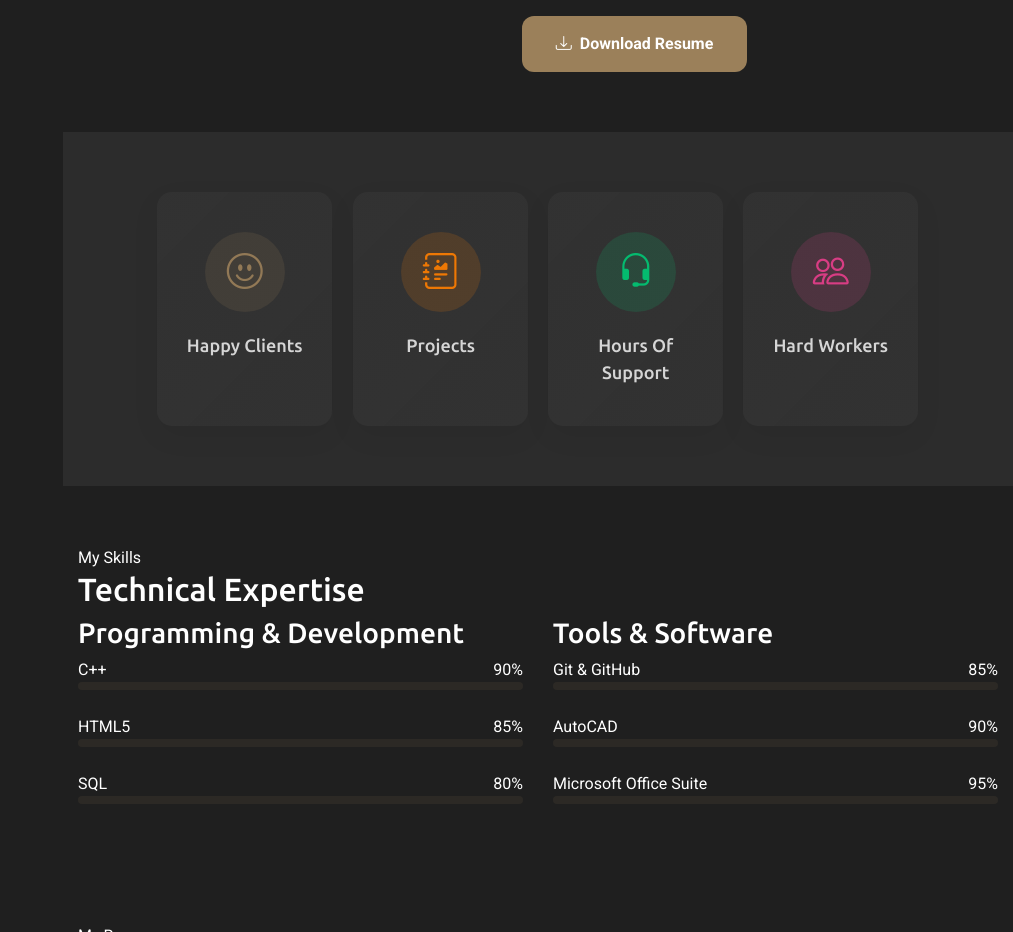
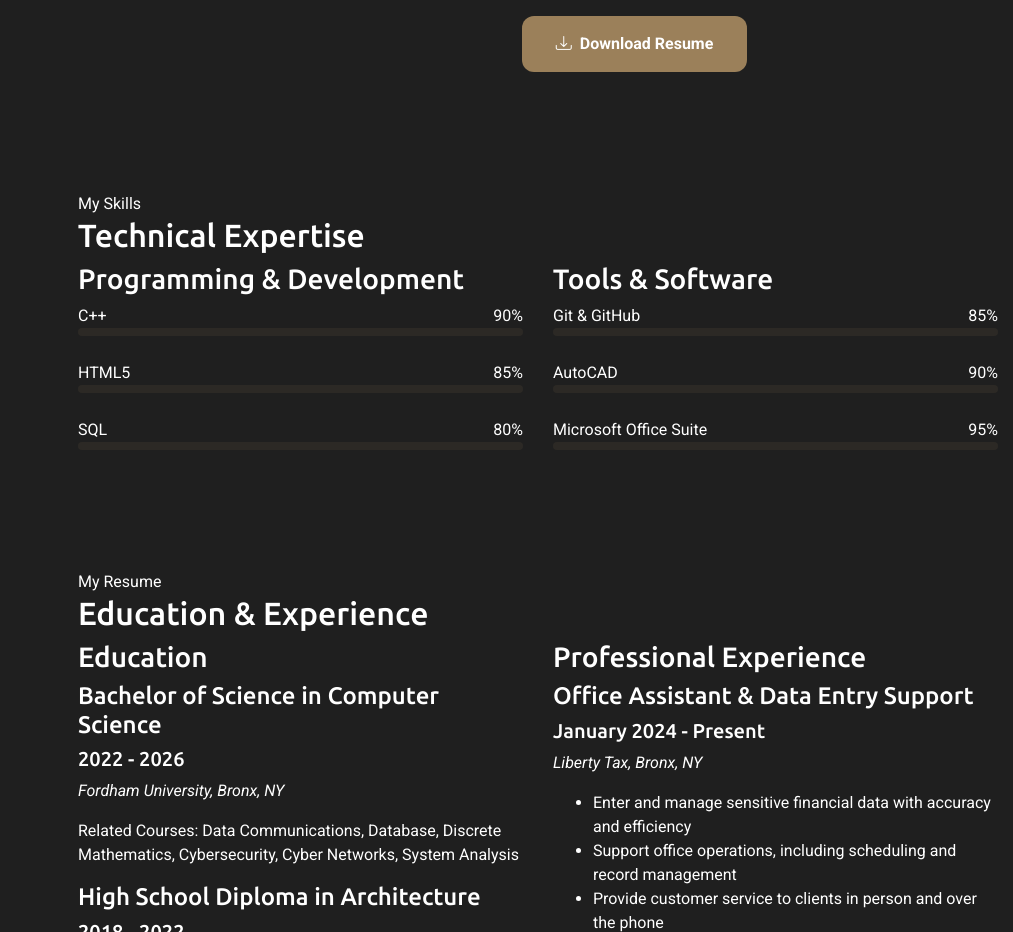
Before and after one commit to fkhan67/fardin-portfolio, a plain HTML site: page index.html in a window 1280 px wide. Shown: the part 1760-2692 px from the top of the page, without its empty margins (267-1280 px from the left). Drawn offline with nearby package versions, Linux system fonts and the light colour scheme; a script that the page names is missing.

Commit message:
Remove stats section (Happy Clients, Projects, Hours Of Support, Hard Workers) from homepage and styles

```diff
--- a/assets/css/main.css
+++ b/assets/css/main.css
@@ -1164,113 +1164,6 @@ section,
 }
 
 /*--------------------------------------------------------------
-# Stats Section
---------------------------------------------------------------*/
-.stats .stats-wrapper {
-  display: grid;
-  grid-template-columns: repeat(4, 1fr);
-  gap: 20px;
-}
-
-@media (max-width: 992px) {
-  .stats .stats-wrapper {
-    grid-template-columns: repeat(2, 1fr);
-  }
-}
-
-@media (max-width: 576px) {
-  .stats .stats-wrapper {
-    grid-template-columns: 1fr;
-  }
-}
-
-.stats .stats-item {
-  background: linear-gradient(135deg, color-mix(in srgb, var(--surface-color), transparent 5%), var(--surface-color));
-  border-radius: 15px;
-  padding: 40px 20px;
-  text-align: center;
-  position: relative;
-  transition: transform 0.3s ease, box-shadow 0.3s ease;
-  box-shadow: 0 10px 30px rgba(0, 0, 0, 0.05);
-  overflow: hidden;
-}
-
-.stats .stats-item:hover {
-  transform: translateY(-10px);
-  box-shadow: 0 15px 35px rgba(0, 0, 0, 0.1);
-}
-
-.stats .stats-item:hover .icon-wrapper {
-  transform: scale(1.1);
-}
-
-.stats .stats-item:nth-child(1) .icon-wrapper {
-  background-color: color-mix(in srgb, var(--accent-color), transparent 85%);
-}
-
-.stats .stats-item:nth-child(1) .icon-wrapper i {
-  color: color-mix(in srgb, var(--accent-color), transparent 10%);
-}
-
-.stats .stats-item:nth-child(2) .icon-wrapper {
-  background-color: color-mix(in srgb, #ff7e00, transparent 85%);
-}
-
-.stats .stats-item:nth-child(2) .icon-wrapper i {
-  color: color-mix(in srgb, #ff7e00, transparent 10%);
-}
-
-.stats .stats-item:nth-child(3) .icon-wrapper {
-  background-color: color-mix(in srgb, #00c875, transparent 85%);
-}
-
-.stats .stats-item:nth-child(3) .icon-wrapper i {
-  color: color-mix(in srgb, #00c875, transparent 10%);
-}
-
-.stats .stats-item:nth-child(4) .icon-wrapper {
-  background-color: color-mix(in srgb, #e83e8c, transparent 85%);
-}
-
-.stats .stats-item:nth-child(4) .icon-wrapper i {
-  color: color-mix(in srgb, #e83e8c, transparent 10%);
-}
-
-.stats .stats-item .icon-wrapper {
-  width: 80px;
-  height: 80px;
-  border-radius: 50%;
-  display: flex;
-  align-items: center;
-  justify-content: center;
-  margin: 0 auto 20px;
-  transition: transform 0.3s ease;
-}
-
-.stats .stats-item .icon-wrapper i {
-  font-size: 36px;
-}
-
-.stats .stats-item span {
-  display: block;
-  font-size: 48px;
-  font-weight: 700;
-  color: var(--heading-color);
-  margin-bottom: 10px;
-  line-height: 1;
-  font-family: var(--heading-font);
-}
-
-.stats .stats-item p {
-  color: var(--default-color);
-  font-size: 18px;
-  margin: 0;
-  font-weight: 500;
-  font-family: var(--heading-font);
-  opacity: 0.8;
-}
-
-/*--------------------------------------------------------------
 # Skills Section
 --------------------------------------------------------------*/
 .skills .skills-category {
--- a/index.html
+++ b/index.html
@@ -241,53 +241,6 @@
 
     </section><!-- /About Section -->
 
-    <!-- Stats Section -->
-    <section id="stats" class="stats section light-background">
-
-      <div class="container" data-aos="fade-up" data-aos-delay="100">
-
-        <div class="row justify-content-center">
-          <div class="col-lg-10">
-            <div class="stats-wrapper">
-              <div class="stats-item" data-aos="zoom-in" data-aos-delay="150">
-                <div class="icon-wrapper">
-                  <i class="bi bi-emoji-smile"></i>
-                </div>
-                <span data-purecounter-start="0" data-purecounter-end="232" data-purecounter-duration="1" class="purecounter"></span>
-                <p>Happy Clients</p>
-              </div><!-- End Stats Item -->
-
-              <div class="stats-item" data-aos="zoom-in" data-aos-delay="200">
-                <div class="icon-wrapper">
-                  <i class="bi bi-journal-richtext"></i>
-                </div>
-                <span data-purecounter-start="0" data-purecounter-end="521" data-purecounter-duration="1" class="purecounter"></span>
-                <p>Projects</p>
-              </div><!-- End Stats Item -->
-
-              <div class="stats-item" data-aos="zoom-in" data-aos-delay="250">
-                <div class="icon-wrapper">
-                  <i class="bi bi-headset"></i>
-                </div>
-                <span data-purecounter-start="0" data-purecounter-end="1463" data-purecounter-duration="1" class="purecounter"></span>
-                <p>Hours Of Support</p>
-              </div><!-- End Stats Item -->
-
-              <div class="stats-item" data-aos="zoom-in" data-aos-delay="300">
-                <div class="icon-wrapper">
-                  <i class="bi bi-people"></i>
-                </div>
-                <span data-purecounter-start="0" data-purecounter-end="15" data-purecounter-duration="1" class="purecounter"></span>
-                <p>Hard Workers</p>
-              </div><!-- End Stats Item -->
-            </div>
-          </div>
-        </div>
-
-      </div>
-
-    </section><!-- /Stats Section -->
-
     <!-- Skills Section -->
     <section id="skills" class="skills section">
       <div class="container" data-aos="fade-up" data-aos-delay="100">
```
